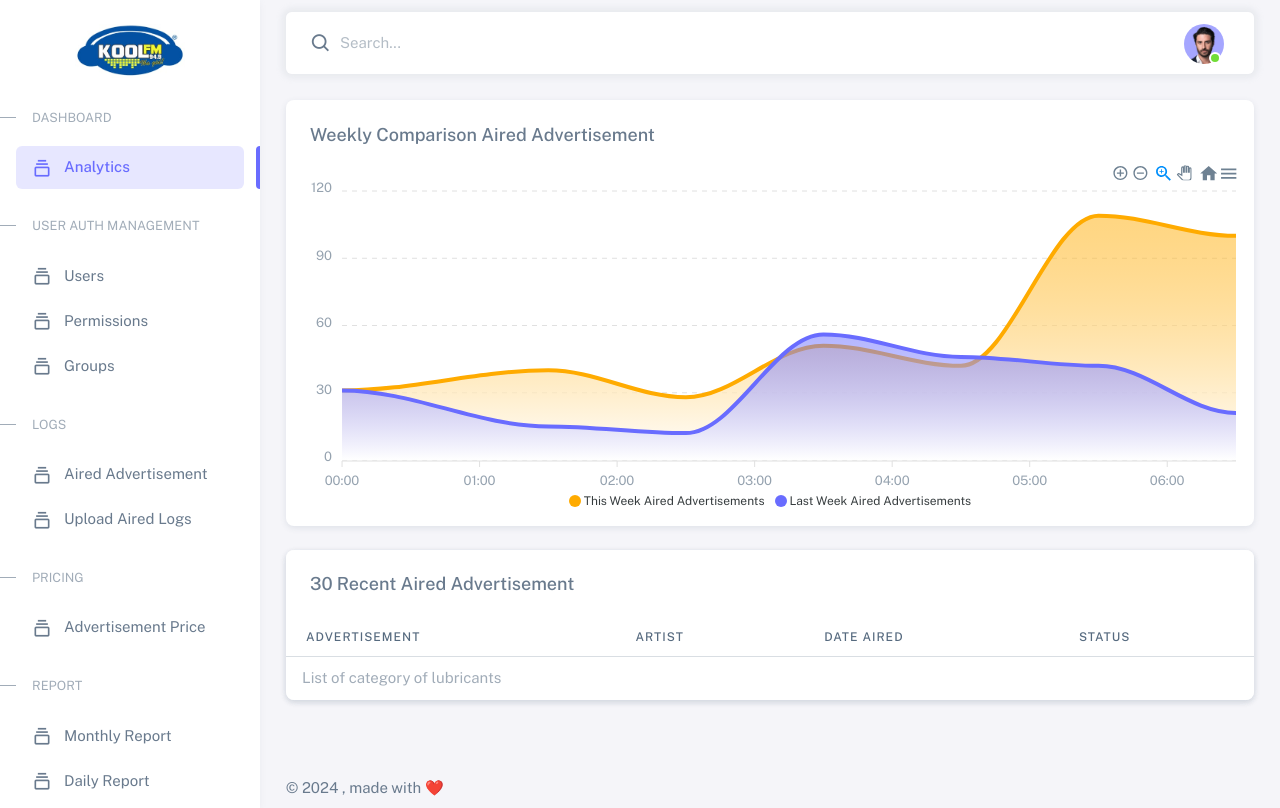
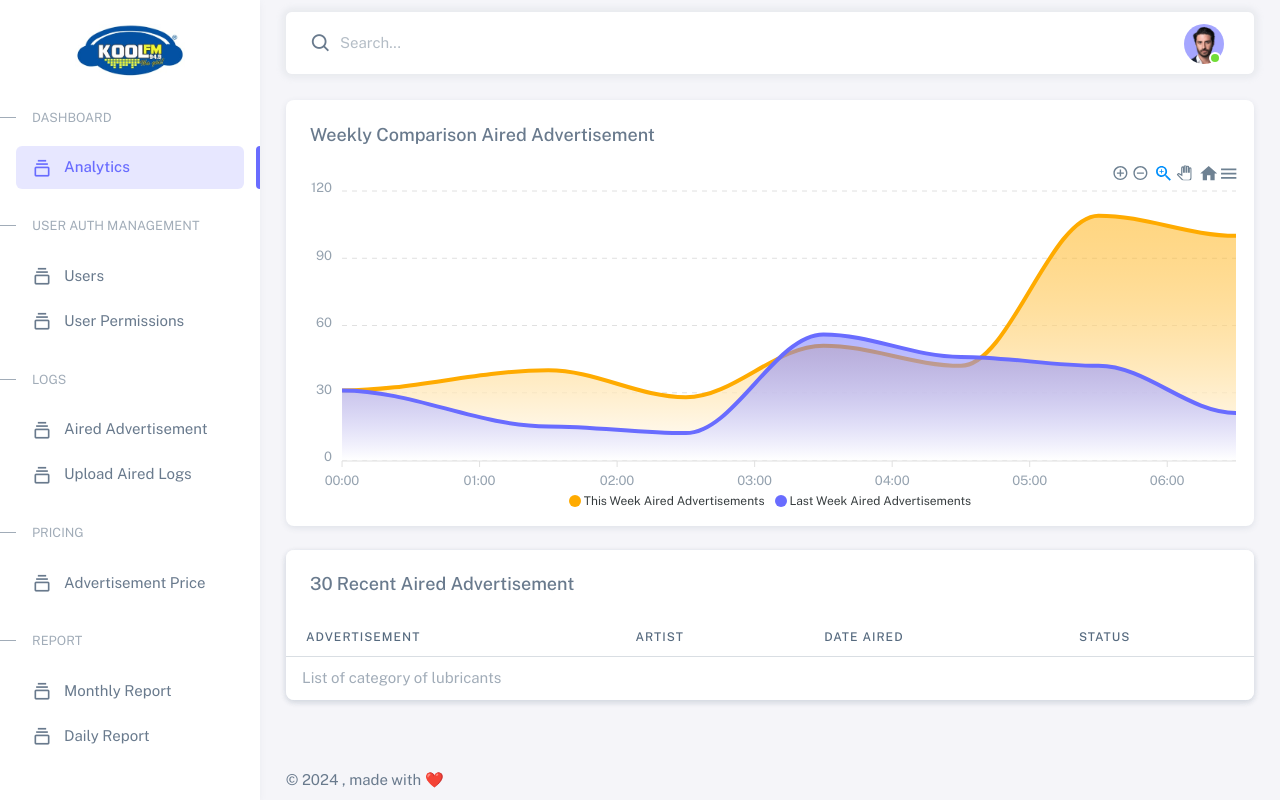
Before and after one commit to kiannaquines/dxvl-log-parsing-application, a Django app: page /dashboard/ in a window 1280 px wide. Run offline with Django 5.2, Linux system fonts and the light colour scheme; data that the repository does not hold is empty; some libraries are stand-ins or nearby versions.

Commit message:
remove user group

```diff
--- a/app/templates/includes/sidebar.html
+++ b/app/templates/includes/sidebar.html
@@ -33,13 +33,7 @@
         <li class="menu-item">
             <a href="{% url 'users_permission' %}" class="menu-link">
                 <i class="menu-icon tf-icons bx bx-collection"></i>
-                <div data-i18n="Basic">Permissions</div>
-            </a>
-        </li>
-        <li class="menu-item">
-            <a href="{% url 'users_group' %}" class="menu-link">
-                <i class="menu-icon tf-icons bx bx-collection"></i>
-                <div data-i18n="Basic">Groups</div>
+                <div data-i18n="Basic">User Permissions</div>
             </a>
         </li>
         <li class="menu-header small text-uppercase">
```
